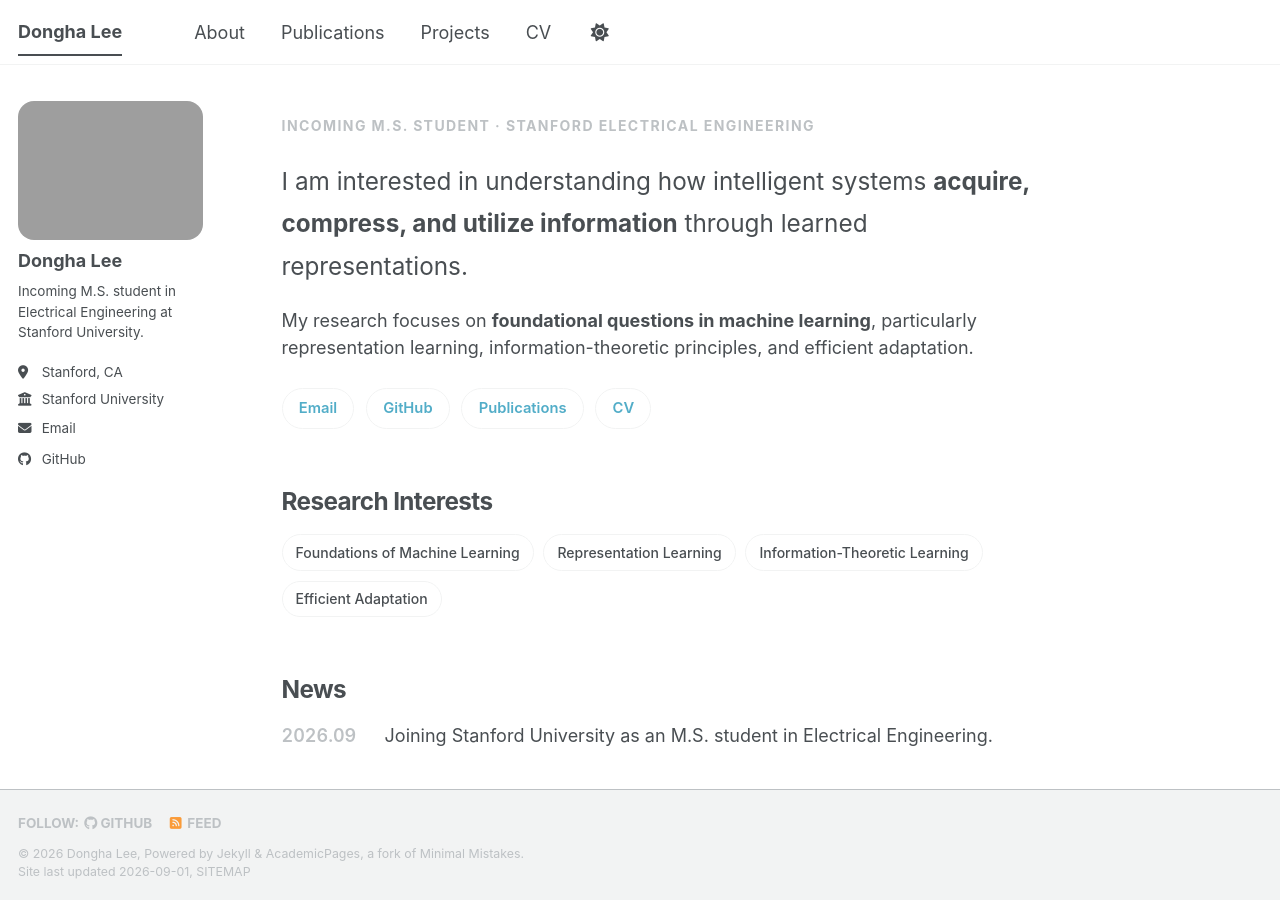
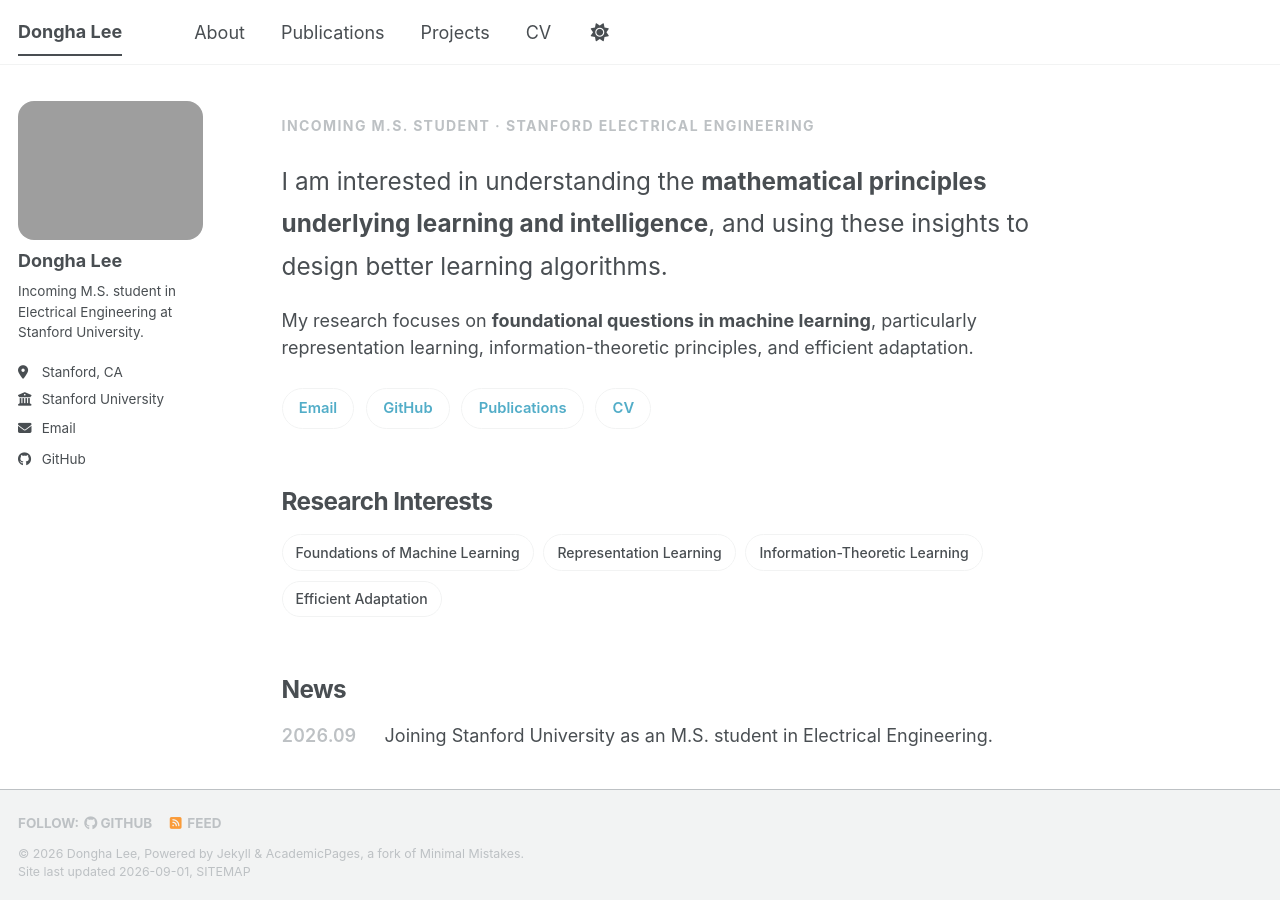
Before and after one commit to lee-research/lee-research.github.io, a Jekyll site: the page built from _pages/about.md, in a window 1280 px wide and 900 px high. Built offline with Jekyll 4.4.1, drawn with Linux system fonts in a browser that asks for light colours; a script bundle is joined from its source files by our own code; library files that are not in the unit come from our copies.

Commit message:
Update about.md

```diff
--- a/_pages/about.md
+++ b/_pages/about.md
@@ -13,10 +13,22 @@ redirect_from:
   Incoming M.S. Student · Stanford Electrical Engineering
 </p>
 
-<p class="home-lead">
+<!-- <p class="home-lead">
 I am interested in understanding how intelligent systems
 <strong>acquire, compress, and utilize information</strong>
 through learned representations.
+</p>
+
+<p>
+My research focuses on <strong>foundational questions in machine learning</strong>,
+particularly representation learning, information-theoretic principles,
+and efficient adaptation.
+</p> -->
+
+<p class="home-lead">
+I am interested in understanding the
+<strong>mathematical principles underlying learning and intelligence</strong>,
+and using these insights to design better learning algorithms.
 </p>
 
 <p>
```
